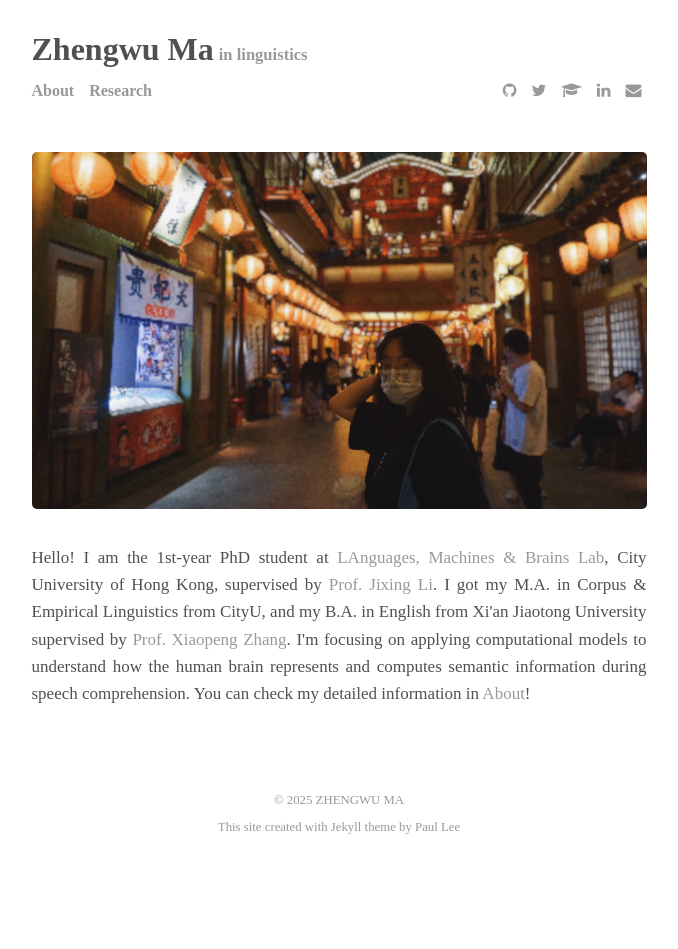
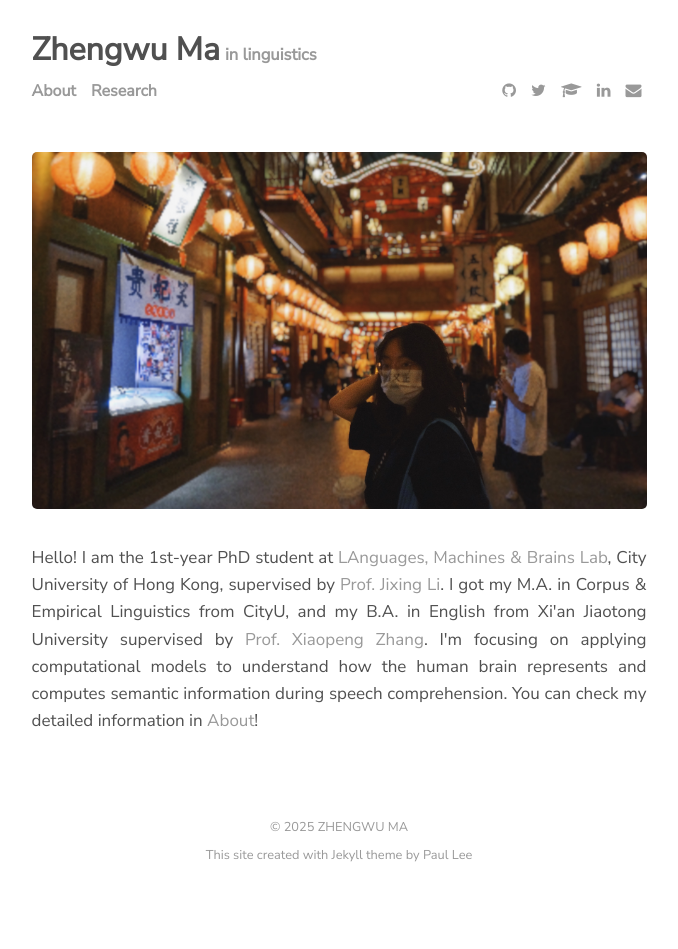
Before and after one commit to zhengwuma/zhengwuma.github.io, a Jekyll site: the page built from index.html, in a window 1280 px wide. Shown: the whole page, without its empty margins (301-979 px from the left). Built offline with Jekyll 4.4.1, drawn with Linux system fonts in a browser that asks for light colours; the list of posts is cut into pages by our own code; before the commit the page ends 922 px from its top, so only the background shows below that.

Commit message:
Update head.html

```diff
--- a/_includes/head.html
+++ b/_includes/head.html
@@ -21,6 +21,7 @@
   <link rel="stylesheet" href="https://fonts.googleapis.com/css?family=Montserrat">
   <link rel="stylesheet" href="https://fonts.googleapis.com/css?family=Inter">
   <link rel="stylesheet" href="https://fonts.googleapis.com/css?family=Roboto+Flex">
+  <link rel="stylesheet" href="https://fonts.googleapis.com/css?family=Nunito+Sans">
   <link rel="stylesheet" href="https://cdnjs.cloudflare.com/ajax/libs/font-awesome/4.7.0/css/font-awesome.min.css">
   <script type="text/javascript" async
     src="https://cdnjs.cloudflare.com/ajax/libs/mathjax/2.7.5/MathJax.js?config=TeX-MML-AM_CHTML">
```
